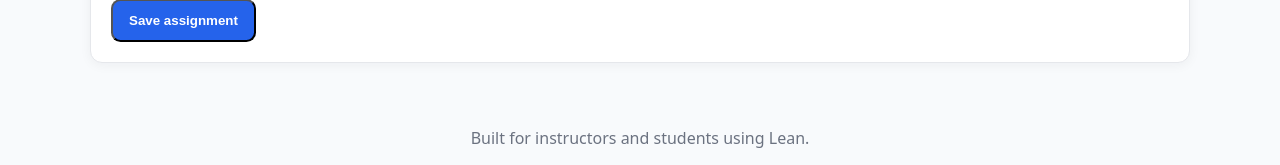
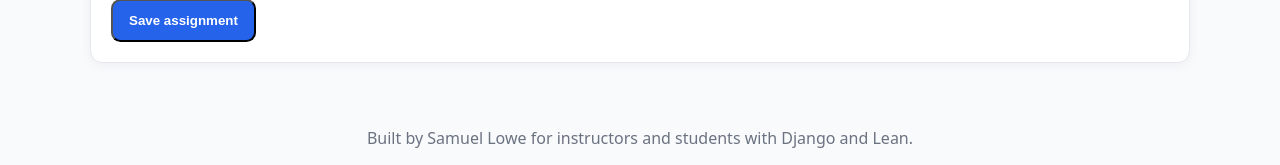
Before and after one commit to samlowe106/Pisa, a Django app: page /assignments/create/ in a window 1280 px wide. Shown: the part 2600-2765 px from the top of the page. Run offline with Django 5.2, Linux system fonts and the light colour scheme; the visitor is signed in with stand-in values (Sample User, id 1); data that the repository does not hold is empty.

Commit message:
Updated footer

```diff
--- a/templates/homework/base.html
+++ b/templates/homework/base.html
@@ -169,7 +169,7 @@
         {% block content %}{% endblock %}
     </main>
     <footer class="footer">
-        Built for instructors and students using Lean.
+        Built by <a href="https://github.com/samlowe106/Pisa" style="color: #6b7280; text-decoration: none;" onmouseover="this.style.color='#111827'; this.style.textDecoration='underline';" onmouseout="this.style.color='#6b7280'; this.style.textDecoration='none';">Samuel Lowe</a> for instructors and students with Django and Lean.
     </footer>
 </body>
 
```
